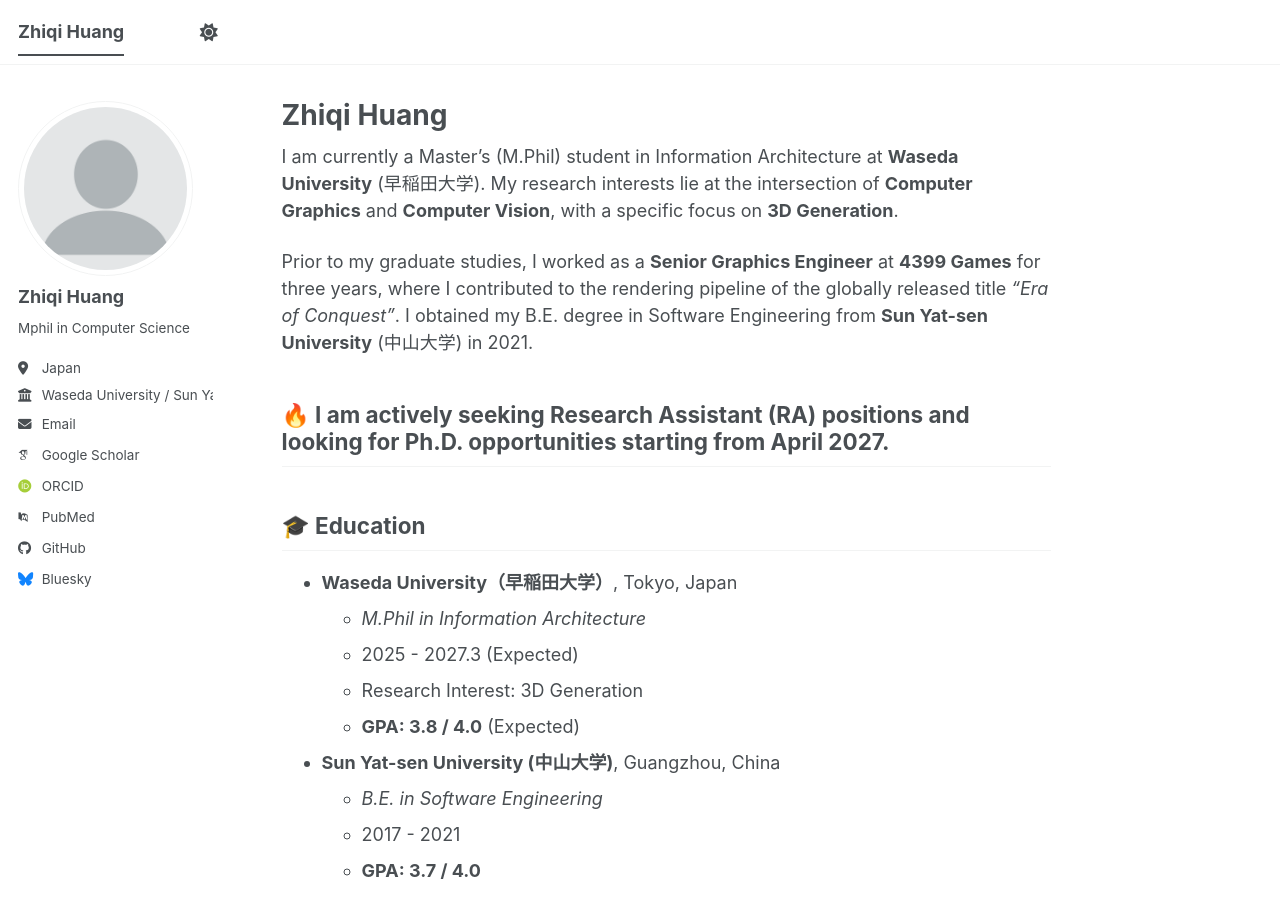
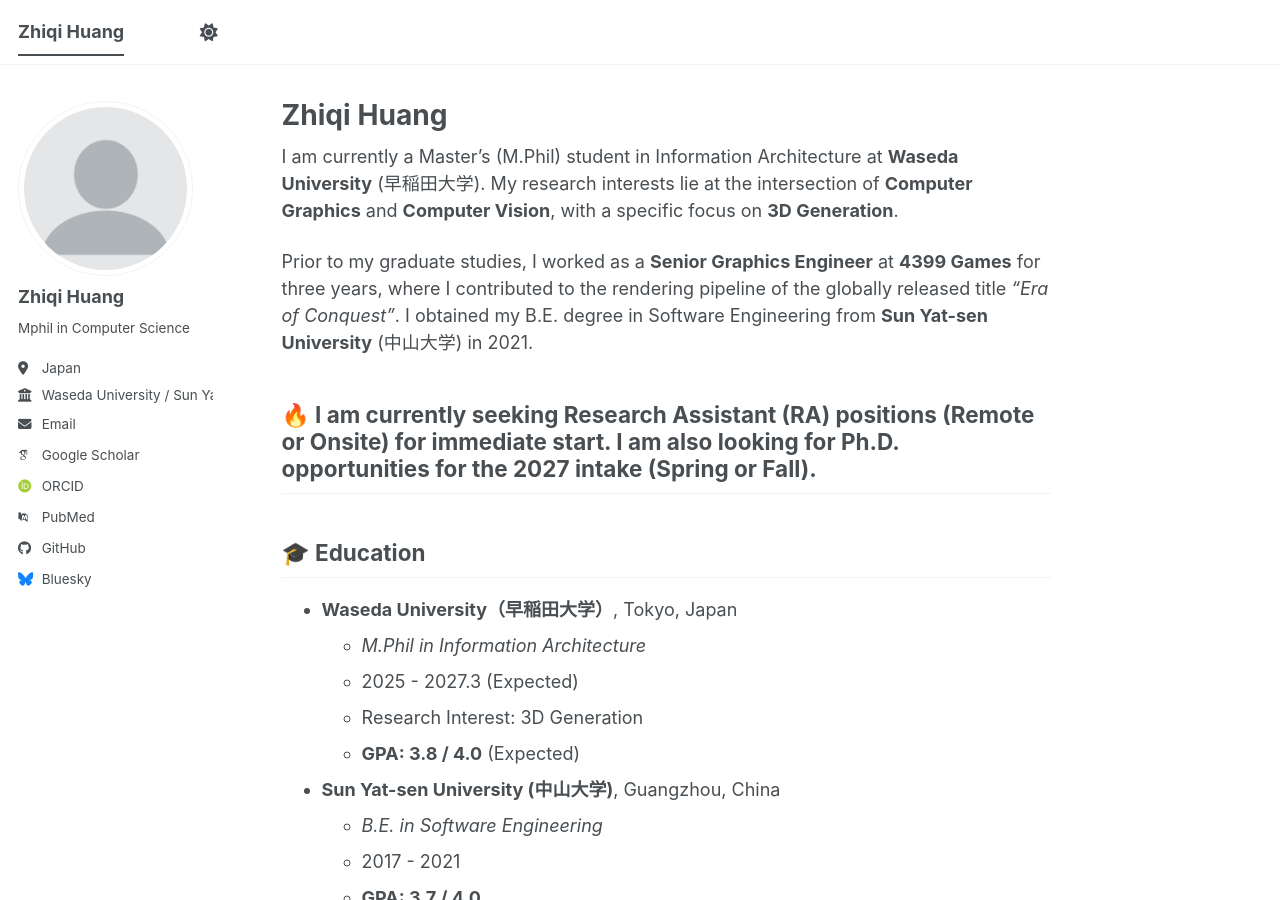
Before and after one commit to huang-zhiqi/huang-zhiqi.github.io, a Jekyll site: the page built from _pages/about.md, in a window 1280 px wide and 900 px high. Built offline with Jekyll 4.4.1, drawn with Linux system fonts in a browser that asks for light colours; some web fonts are replaced; a script bundle is joined from its source files by our own code; library files that are not in the unit come from our copies.

Commit message:
update the introduction

```diff
--- a/_pages/about.md
+++ b/_pages/about.md
@@ -12,7 +12,7 @@
 
 Prior to my graduate studies, I worked as a **Senior Graphics Engineer** at **4399 Games** for three years, where I contributed to the rendering pipeline of the globally released title *"Era of Conquest"*. I obtained my B.E. degree in Software Engineering from **Sun Yat-sen University** (中山大学) in 2021.
 
-🔥 **I am actively seeking Research Assistant (RA) positions and looking for Ph.D. opportunities starting from April 2027.**
+🔥 **I am currently seeking Research Assistant (RA) positions (Remote or Onsite) for immediate start. I am also looking for Ph.D. opportunities for the 2027 intake (Spring or Fall).**
 ---
 
 ## 🎓 Education
```
